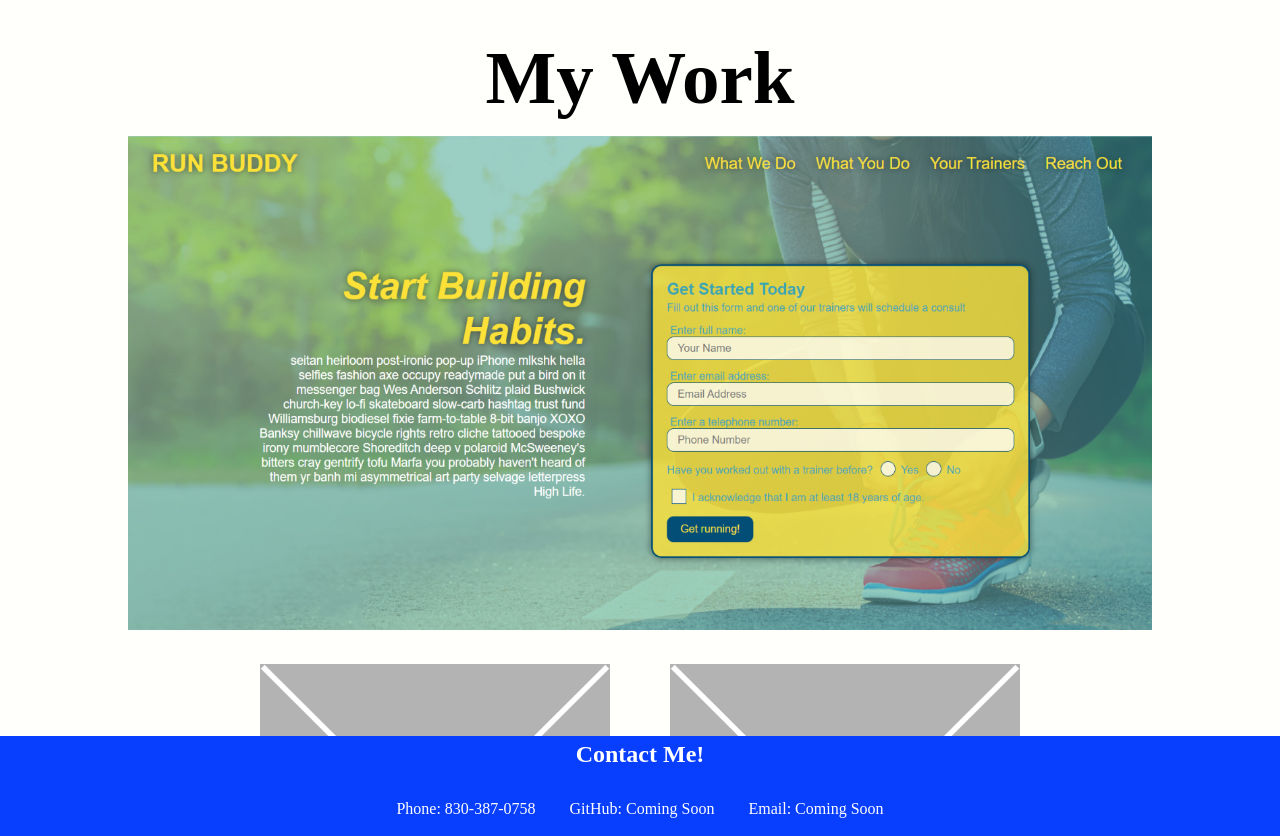
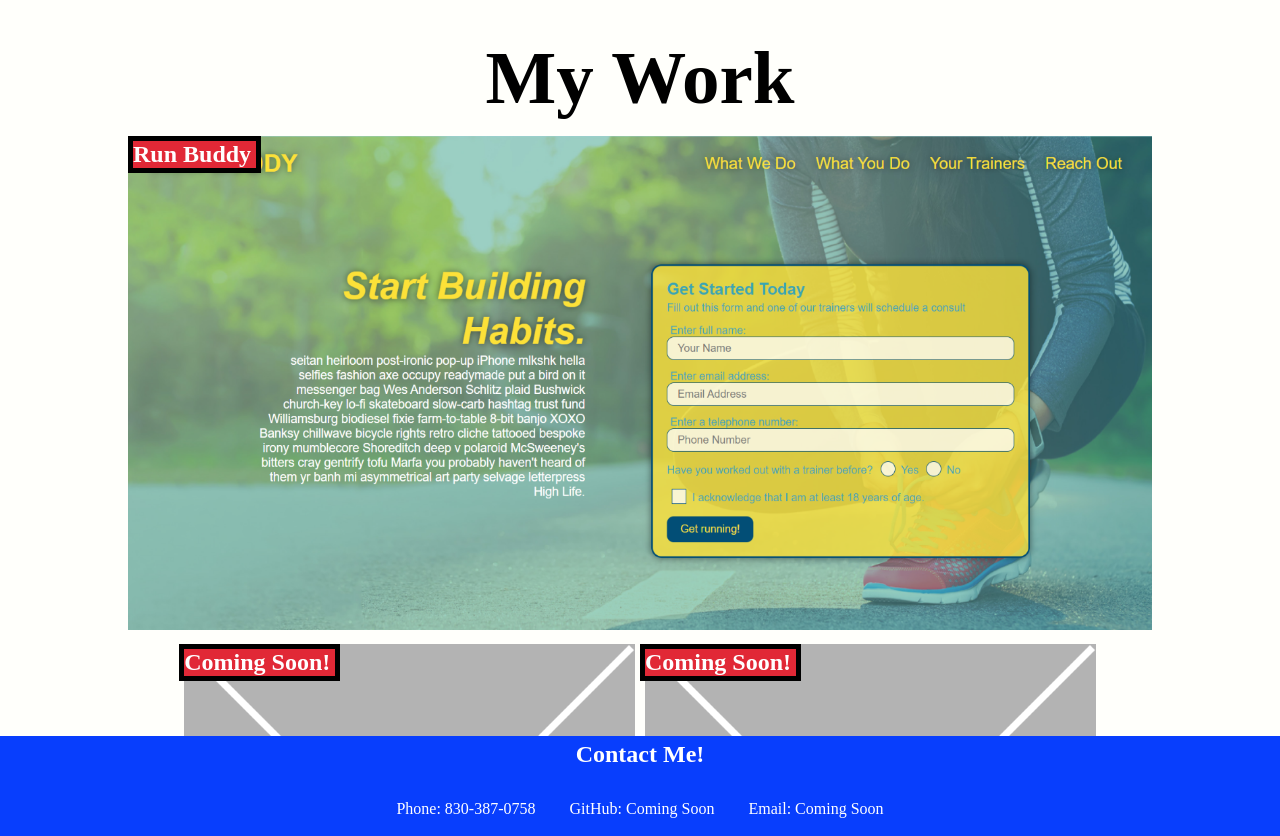
Before and after one commit to Wist118/Will-Stock-Portfolio, a plain HTML site: page index.html in a window 1280 px wide. Shown: the part 1840-2676 px from the top of the page. Drawn offline with Linux system fonts and the light colour scheme.

Commit message:
added titles to projects

```diff
--- a/assets/css/style.css
+++ b/assets/css/style.css
@@ -118,17 +118,38 @@ header nav ul li a:hover {
     margin-bottom: 15px;
 }
 
+.portfolio main {
+    position: relative;
+}
+
+.portfolio main h2 {
+    position: absolute;
+    background-color: var(--secondary-color);
+    color: white;
+    border: solid 5px black;
+    padding-right: 5px;
+}
+
 .portfolio main img {
     width: 100%;
 }
 
 .portfolio div {
-    width: 40%;
+    width: 45%;
+    margin-top: 10px;
+}
+
+.portfolio div h2 {
+    position: absolute;
+    background-color: var(--secondary-color);
+    color: white;
+    border: solid 5px black;
+    padding-right: 5px;
 }
 
 .portfolio div img {
     width: 100%;
-    padding: 30px;
+    padding: 0 5px;
     flex: 1;
 }
 
--- a/index.html
+++ b/index.html
@@ -13,7 +13,7 @@
          <!-- Navigation -->
         <header>
             <h1>
-                <a href="/">IMG ICON</a>
+                <a>IMG ICON</a>
             </h1>
             <nav>
                 <ul>
@@ -62,14 +62,17 @@
 
 
             <main>
+                <h2>Run Buddy</h2>
                 <img src="./assets/images/run buddy.png" alt="blank">
             </main>
 
             <div>
+                <h2>Coming Soon!</h2>
                 <img src="./assets/images/place holder.png" alt="blank">
             </div>
 
             <div>
+                <h2>Coming Soon!</h2>
                 <img src="./assets/images/place holder.png" alt="blank">
             </div>
 
```
